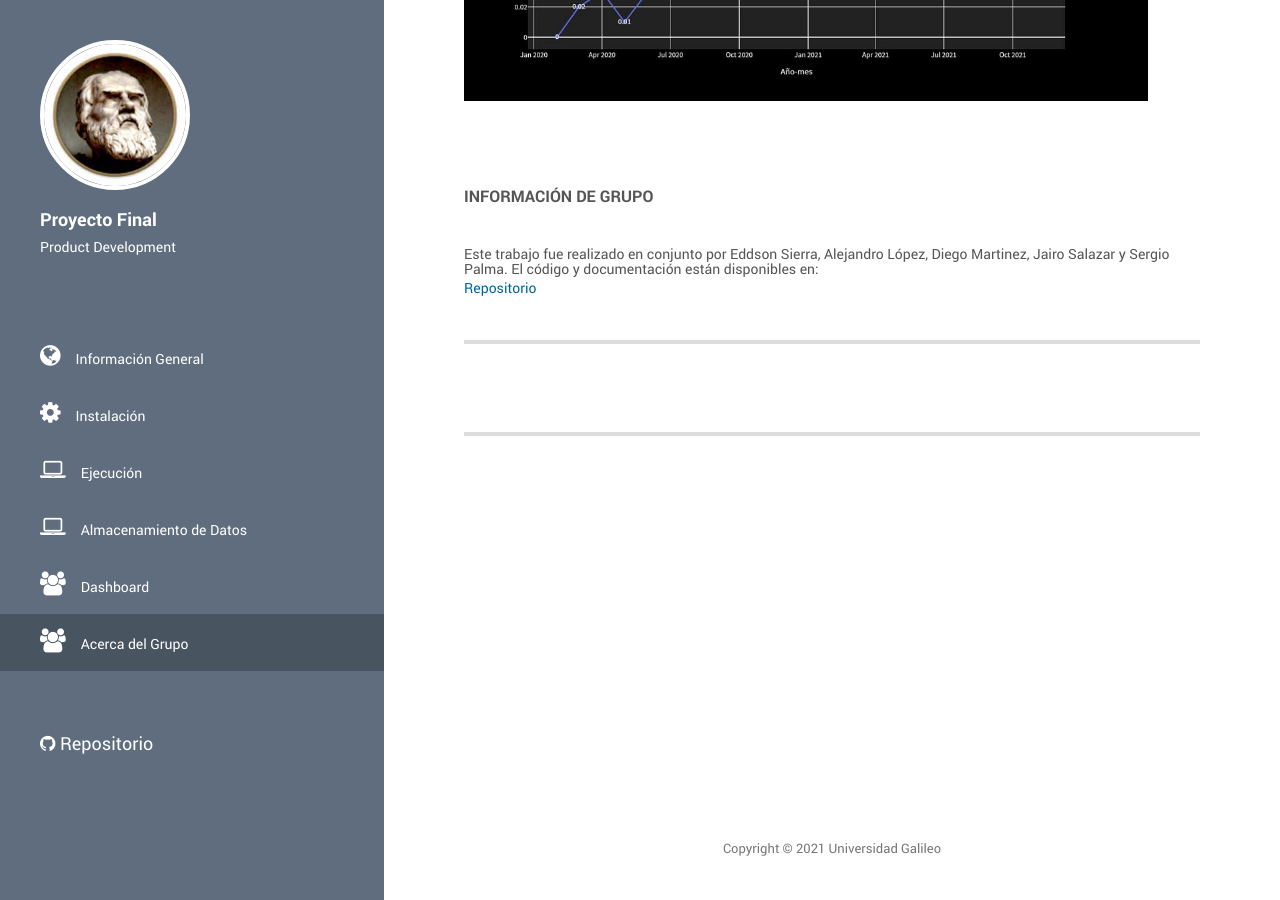
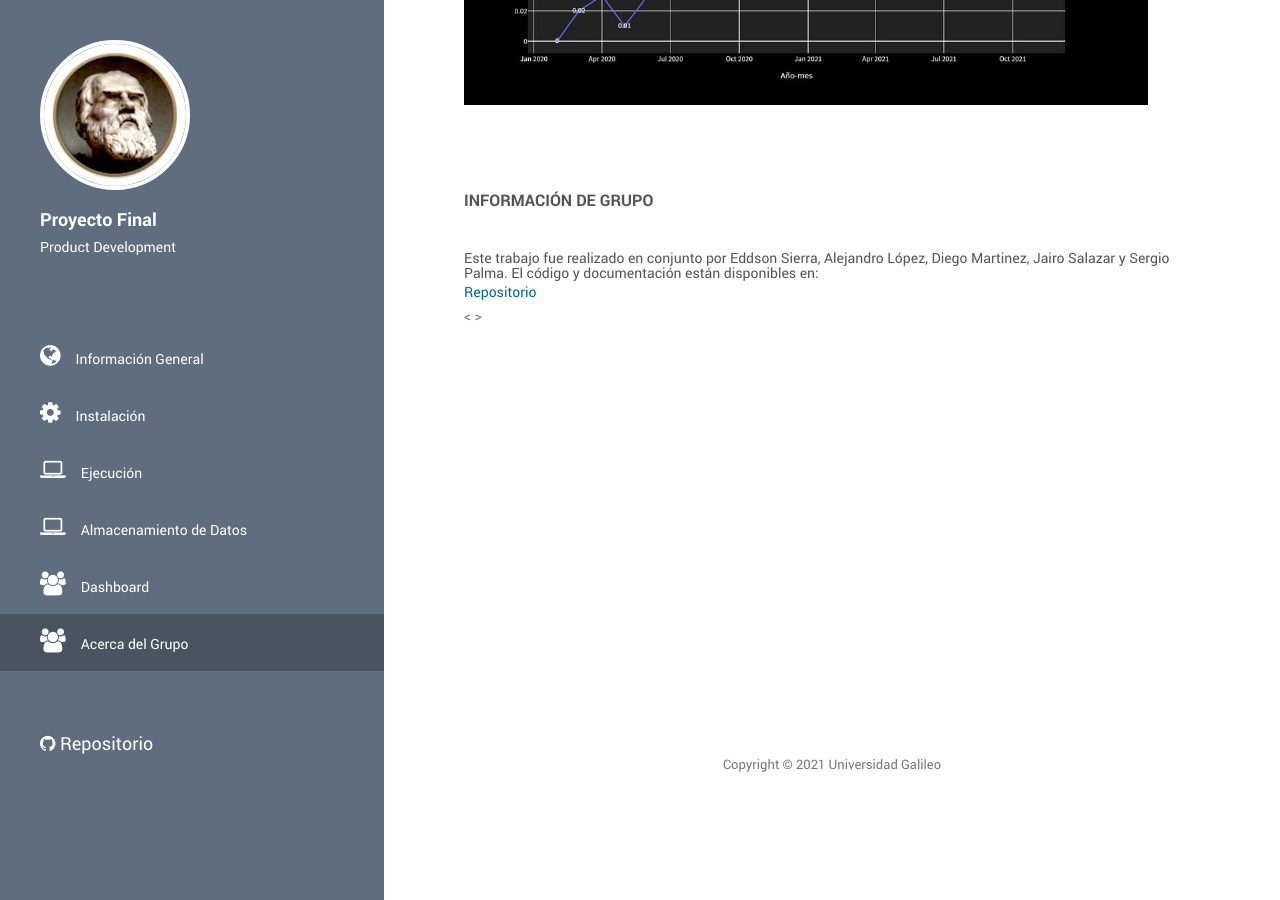
Before and after one commit to sergiopalmat/Product-Development, a Jekyll site: the page index.html, which Jekyll copies as it is, in a window 1280 px wide and 900 px high, scrolled down 4586 px. Built offline with Jekyll 4.4.1, drawn with Linux system fonts in a browser that asks for light colours.

Commit message:
Update index.html

```diff
--- a/index.html
+++ b/index.html
@@ -109,9 +109,9 @@
 								<li>• Dashboard: carpeta que contiene todos los archivos para la ejecución del dashboard mediante Streamlit.</li>
 								<li>• Airflow: contiene los scripts para la creación y puesta en marcha de los flujos de ingesta, contenedores y puesta en marcha del servicio mediante FastAPI.</li>
 							</ul>
+                            <hr>
 							<br>
 							<br>
-                            <hr>
 							<br>
 							<br>
 							<br>
@@ -147,12 +147,12 @@
 								<li>3. docker-compose build</li>
 								<li>4. docker-compose up</li>
 							</ul>
-                            <hr>
 							<br>
                             <div>
                                 <img src="img/8.png" width="90%" height="90%" alt="terminal">
                             </div>
 							<p>Estos comandos permiten iniciar el flujo de ingesta de datos en Airflow:</p>
+							<br>
                             <div>
                                 <img src="img/DAGs.png"width="90%" height="90%" alt="DAGS">
                             </div>
@@ -174,13 +174,13 @@
 								<li>- CASES_RECOVEREDCV19: Información de los datos acumulados de casos de recuperaciones por fecha, país y coordenadas.</li>
 								<li>- CASES_CV19: Información de todos los tipos de casos por fecha, país y coordenadas.</li>
 							</ul>
+							<br>
 							<p>Cada una de estas tablas está asociada a un endpoint en fastAPI que permite consumir los datos hacia el tablero.</p>
-
                         </div>
                     </div> <!-- #Almacenamiento -->
                     </div>
+					<hr>
 					<br>
-                    <hr>
 					<br>
 					<br>
 					<br>
@@ -240,10 +240,9 @@
                         </div>
                     </div>
                     </div>
-                    <hr>
+                    <	>
 					<br>
 					<br>
-					<hr>
 					<br>
 					<br>
 					<br>
```
